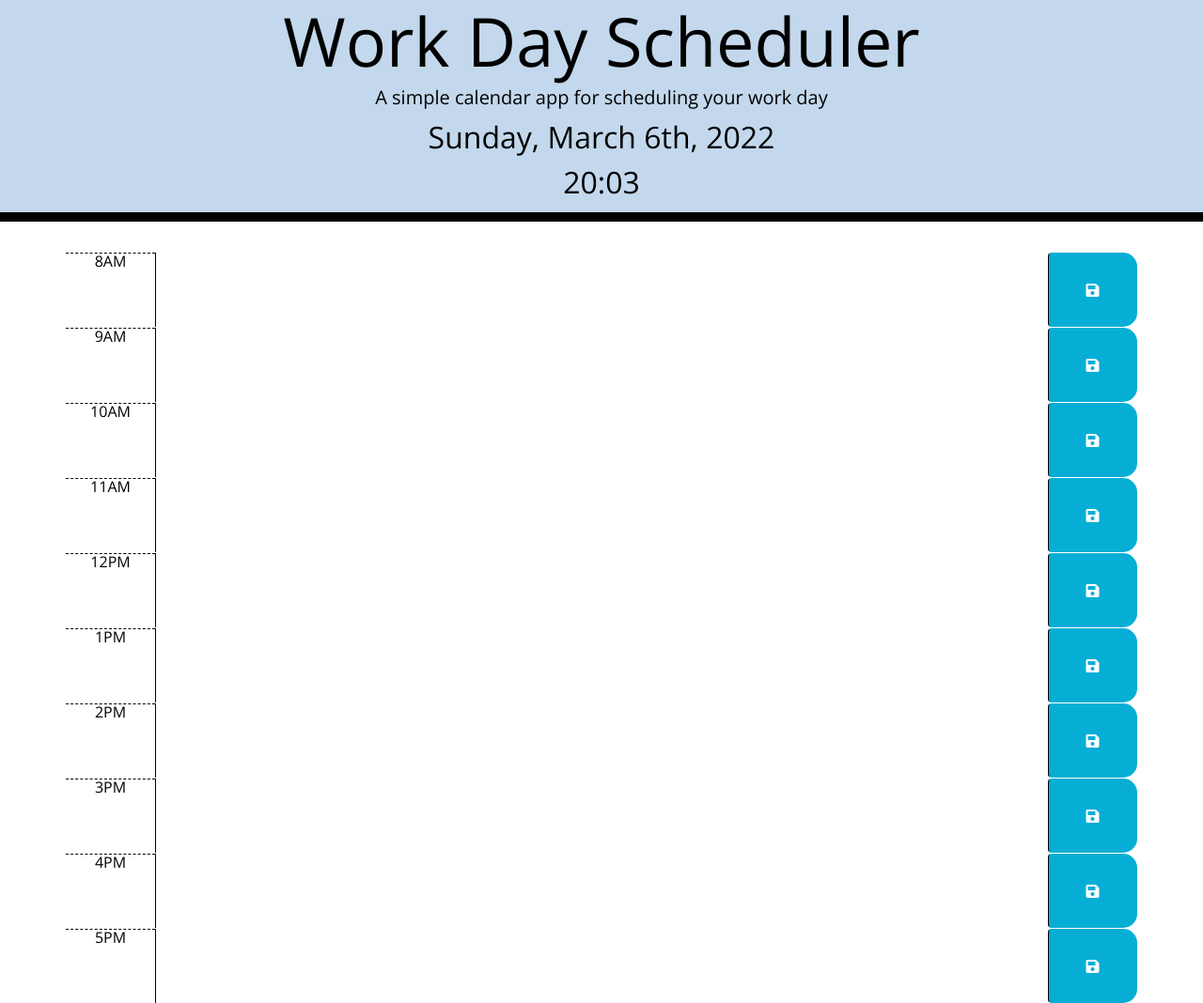
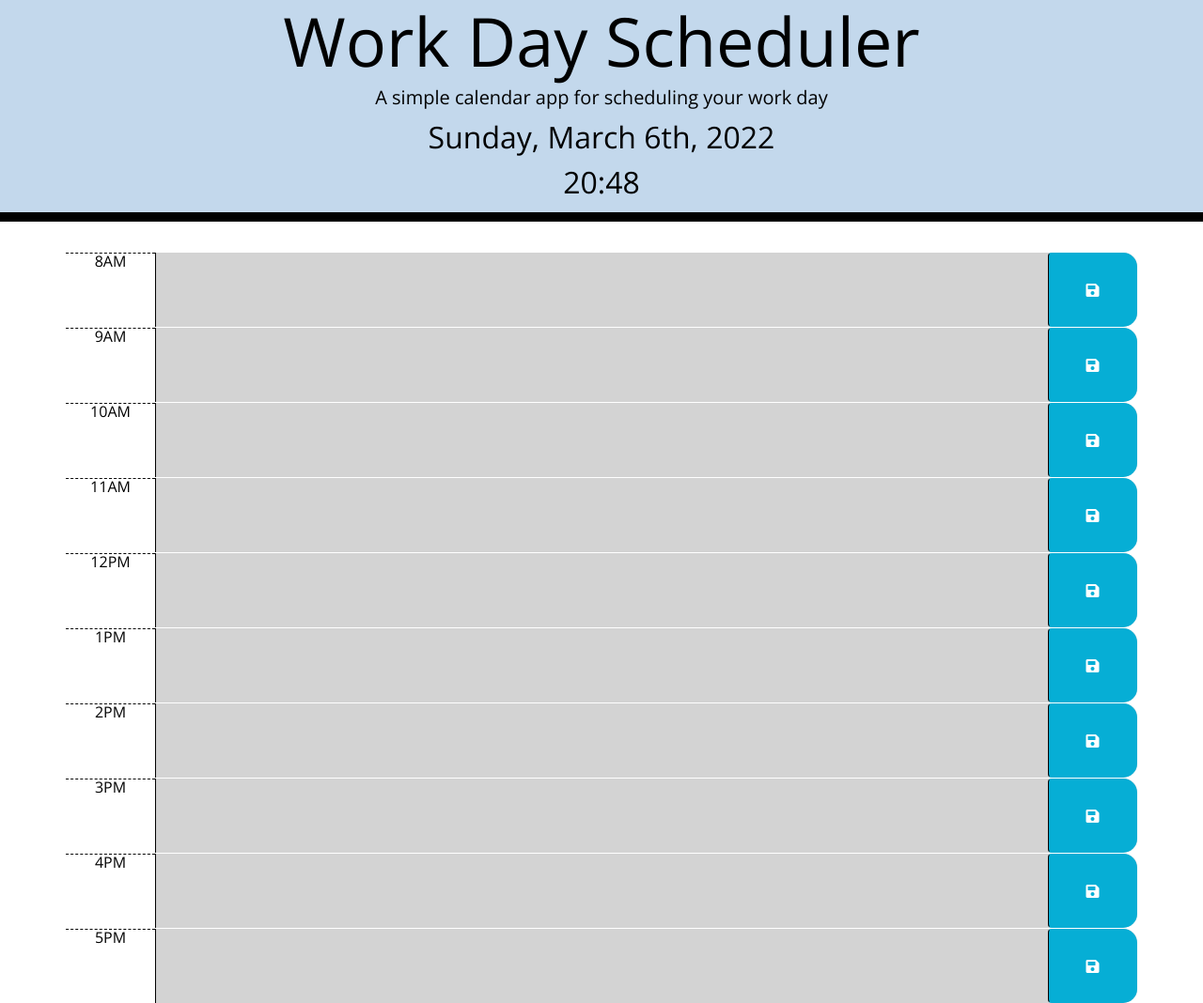
Before and after one commit to RickBarendse/ChallengeFive_WorkDayScheduler, a plain HTML site: page index.html in a window 1280 px wide. Shown: the whole page at 94% size. Drawn offline with nearby package versions, Linux system fonts and the light colour scheme.

Commit message:
color coding logic for time blocks based if it is in the past, present, or future

```diff
--- a/assets/js/script.js
+++ b/assets/js/script.js
@@ -1,3 +1,29 @@
-// display current day at top of scheduler
+// declare variables
+var now = moment();
+
+// display current day and time at top of scheduler
 $("#currentDay").text(moment().format("dddd, MMMM Do, YYYY"));
-$("#currentTime").text(moment().format("HH:MM"));
+$("#currentTime").text(moment(now).format("HH:mm"));
+
+
+// color code time block based on whether it is in the past, present, or future
+function timeBlockColor () {
+    var hour = moment().hours();
+    console.log(hour)
+
+    $(".time-block").each(function () {
+        var currentHour = parseInt($(this).attr("id"));
+        console.log(currentHour);
+
+        if (currentHour > hour) {
+            $(this).addClass("future");
+        } else if (currentHour === hour) {
+            $(this).addClass("present");
+        } else {
+            $(this).addClass("past");
+        }
+    })
+};
+
+
+timeBlockColor();
--- a/index.html
+++ b/index.html
@@ -32,61 +32,61 @@
     <div class="container">
       <!-- Timeblocks go here -->
 
-        <div id="hour8AM" class="row time-block">
+        <div id="8" class="row time-block">
           <div class="col-md-1 hour">8AM</div>
           <textarea class="col-md-10 description"></textarea>
           <button class="btn saveBtn col-md-1"><i class="fas fa-save"></i></button>
         </div>
 
-        <div id="hour9AM" class="row time-block">
+        <div id="9" class="row time-block">
           <div class="col-md-1 hour">9AM</div>
           <textarea class="col-md-10 description"></textarea>
           <button class="btn saveBtn col-md-1"><i class="fas fa-save"></i></button>
         </div>
 
-        <div id="hour10AM" class="row time-block">
+        <div id="10" class="row time-block">
           <div class="col-md-1 hour">10AM</div>
           <textarea class="col-md-10 description"></textarea>
           <button class="btn saveBtn col-md-1"><i class="fas fa-save"></i></button>
         </div>
 
-        <div id="hour11AM" class="row time-block">
+        <div id="11" class="row time-block">
           <div class="col-md-1 hour">11AM</div>
           <textarea class="col-md-10 description"></textarea>
           <button class="btn saveBtn col-md-1"><i class="fas fa-save"></i></button>
         </div>
 
-        <div id="hour12PM" class="row time-block">
+        <div id="12" class="row time-block">
           <div class="col-md-1 hour">12PM</div>
           <textarea class="col-md-10 description"></textarea>
           <button class="btn saveBtn col-md-1"><i class="fas fa-save"></i></button>
         </div>
 
-        <div id="hour1PM" class="row time-block">
+        <div id="13" class="row time-block">
           <div class="col-md-1 hour">1PM</div>
           <textarea class="col-md-10 description"></textarea>
           <button class="btn saveBtn col-md-1"><i class="fas fa-save"></i></button>
         </div>
 
-        <div id="hour2PM" class="row time-block">
+        <div id="14" class="row time-block">
           <div class="col-md-1 hour">2PM</div>
           <textarea class="col-md-10 description"></textarea>
           <button class="btn saveBtn col-md-1"><i class="fas fa-save"></i></button>
         </div>
 
-        <div id="hour3PM" class="row time-block">
+        <div id="15" class="row time-block">
           <div class="col-md-1 hour">3PM</div>
           <textarea class="col-md-10 description"></textarea>
           <button class="btn saveBtn col-md-1"><i class="fas fa-save"></i></button>
         </div>
 
-        <div id="hour4PM" class="row time-block">
+        <div id="16" class="row time-block">
           <div class="col-md-1 hour">4PM</div>
           <textarea class="col-md-10 description"></textarea>
           <button class="btn saveBtn col-md-1"><i class="fas fa-save"></i></button>
         </div>
 
-        <div id="hour5PM" class="row time-block">
+        <div id="17" class="row time-block">
           <div class="col-md-1 hour">5PM</div>
           <textarea class="col-md-10 description"></textarea>
           <button class="btn saveBtn col-md-1"><i class="fas fa-save"></i></button>
```
